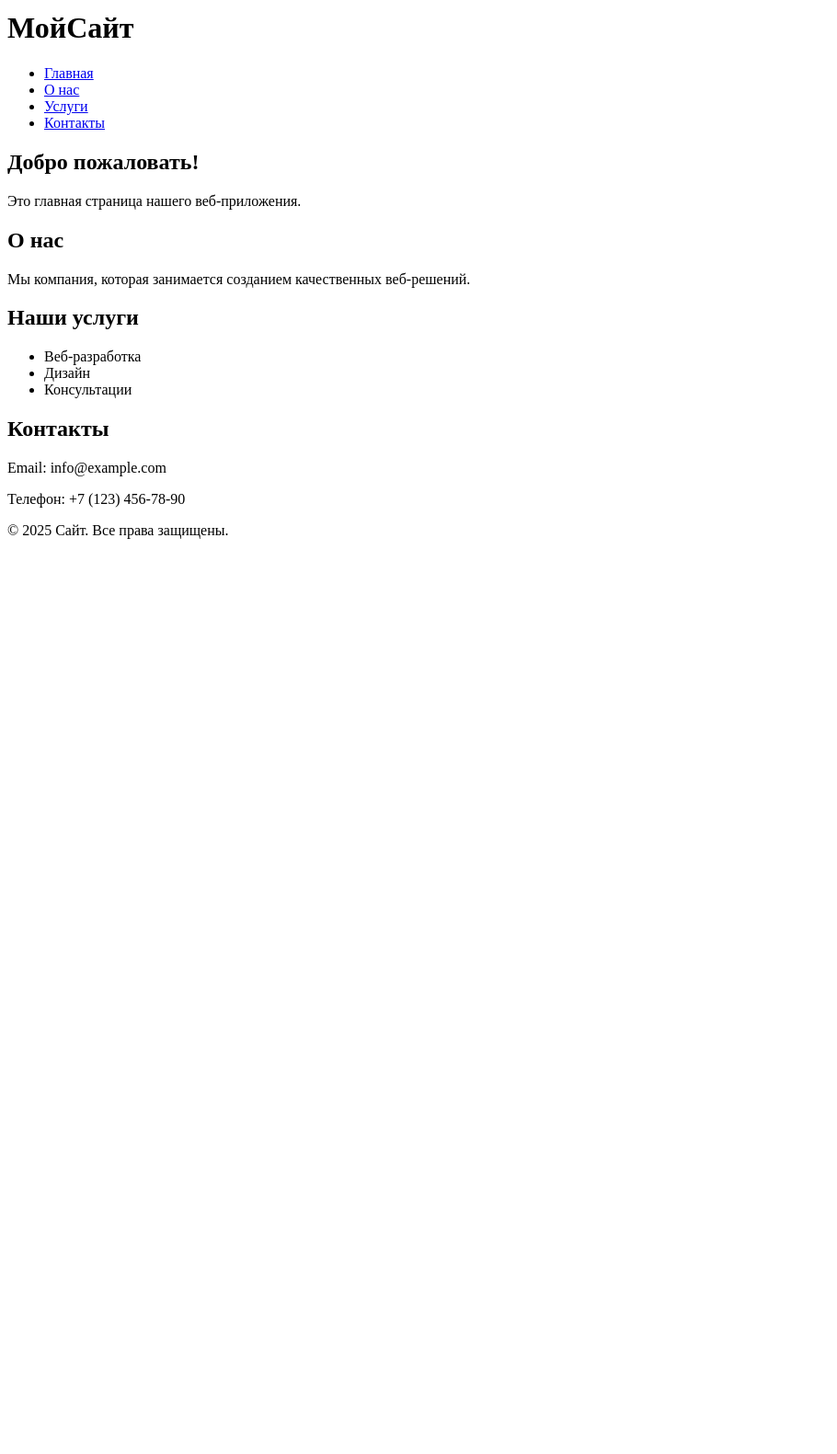
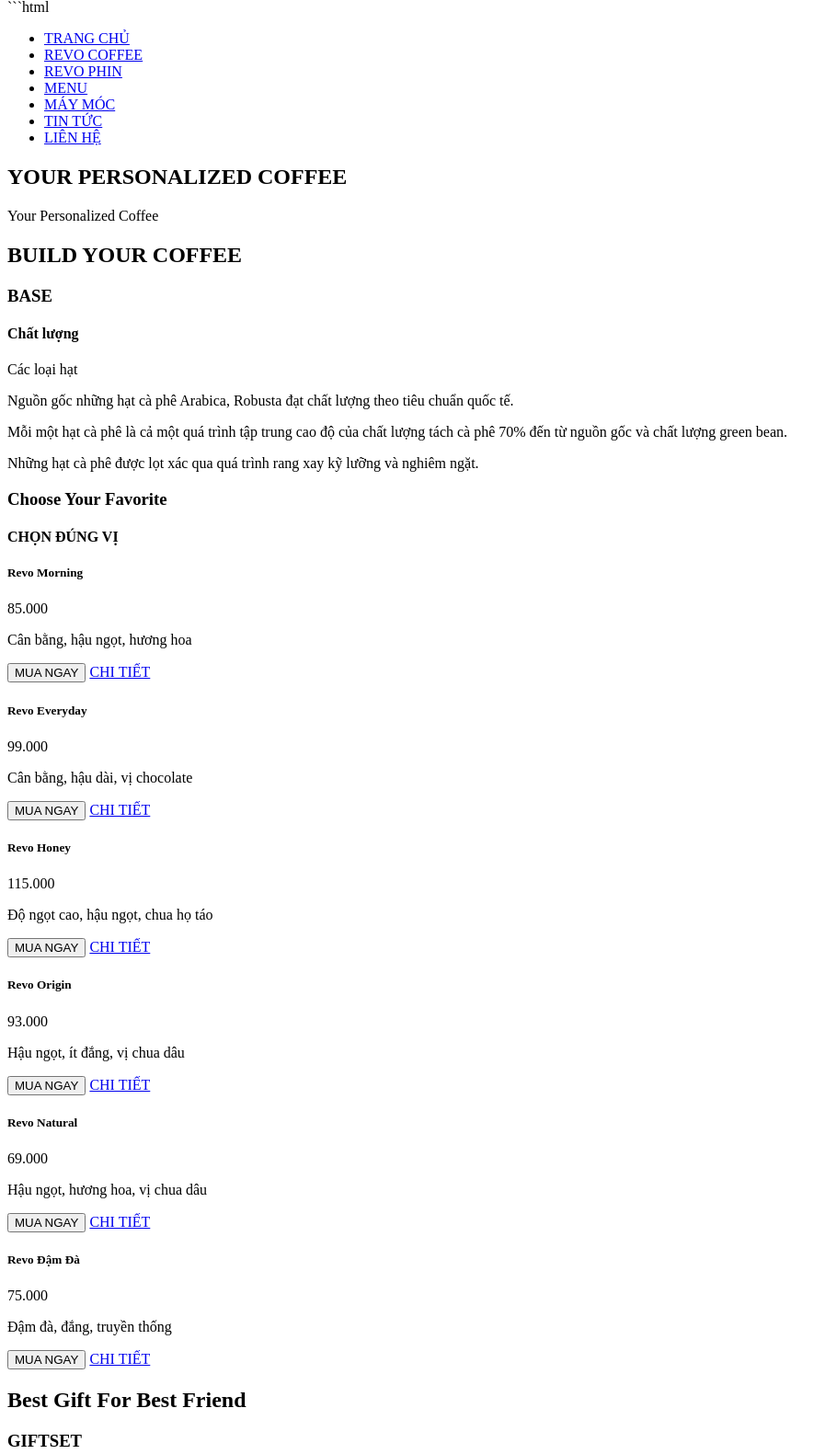
Before and after one commit to qquuasar/my-awesome-project, a plain HTML site: page index.html in a window 1280 px wide. Shown: the part 9-1590 px from the top of the page at 92% size, without its empty margins (0-910 px from the left). Before the commit the page ends 800 px from the top, so only its background shows below. Drawn offline with Linux system fonts and the light colour scheme.

Commit message:
feat: create index.html for coffee setup

````diff
--- a/index.html
+++ b/index.html
@@ -1,52 +1,158 @@
+```html
 <!DOCTYPE html>
-<html lang="ru">
+<html lang="vi">
 <head>
     <meta charset="UTF-8">
     <meta name="viewport" content="width=device-width, initial-scale=1.0">
-    <title>Мой сайт</title>
-    <link rel="icon" href="assets/favicon.ico" type="image/x-icon">
+    <title>Revo Coffee - Your Personalized Coffee</title>
 </head>
 <body>
     <header>
-        <div>
-            <h1>МойСайт</h1>
-        </div>
         <nav>
             <ul>
-                <li><a href="#home">Главная</a></li>
-                <li><a href="#about">О нас</a></li>
-                <li><a href="#services">Услуги</a></li>
-                <li><a href="#contact">Контакты</a></li>
+                <li><a href="#home">TRANG CHỦ</a></li>
+                <li><a href="#coffee">REVO COFFEE</a></li>
+                <li><a href="#phin">REVO PHIN</a></li>
+                <li><a href="#menu">MENU</a></li>
+                <li><a href="#machine">MÁY MÓC</a></li>
+                <li><a href="#news">TIN TỨC</a></li>
+                <li><a href="#contact">LIÊN HỆ</a></li>
             </ul>
         </nav>
     </header>
+
     <main>
-        <section id="home">
-            <h2>Добро пожаловать!</h2>
-            <p>Это главная страница нашего веб-приложения.</p>
+        <section>
+            <h1>YOUR PERSONALIZED COFFEE</h1>
+            <p>Your Personalized Coffee</p>
         </section>
 
-        <section id="about">
-            <h2>О нас</h2>
-            <p>Мы компания, которая занимается созданием качественных веб-решений.</p>
+        <section>
+            <h2>BUILD YOUR COFFEE</h2>
+
+            <article>
+                <h3>BASE</h3>
+                <h4>Chất lượng</h4>
+                <p>Các loại hạt</p>
+                <p>Nguồn gốc những hạt cà phê Arabica, Robusta đạt chất lượng theo tiêu chuẩn quốc tế.</p>
+                <p>Mỗi một hạt cà phê là cả một quá trình tập trung cao độ của chất lượng tách cà phê 70% đến từ nguồn gốc và chất lượng green bean.</p>
+                <p>Những hạt cà phê được lọt xác qua quá trình rang xay kỹ lưỡng và nghiêm ngặt.</p>
+            </article>
+
+            <article>
+                <h3>Choose Your Favorite</h3>
+                <h4>CHỌN ĐÚNG VỊ</h4>
+
+                <div>
+                    <h5>Revo Morning</h5>
+                    <p>85.000</p>
+                    <p>Cân bằng, hậu ngọt, hương hoa</p>
+                    <button>MUA NGAY</button>
+                    <a href="#">CHI TIẾT</a>
+                </div>
+
+                <div>
+                    <h5>Revo Everyday</h5>
+                    <p>99.000</p>
+                    <p>Cân bằng, hậu dài, vị chocolate</p>
+                    <button>MUA NGAY</button>
+                    <a href="#">CHI TIẾT</a>
+                </div>
+
+                <div>
+                    <h5>Revo Honey</h5>
+                    <p>115.000</p>
+                    <p>Độ ngọt cao, hậu ngọt, chua họ táo</p>
+                    <button>MUA NGAY</button>
+                    <a href="#">CHI TIẾT</a>
+                </div>
+
+                <div>
+                    <h5>Revo Origin</h5>
+                    <p>93.000</p>
+                    <p>Hậu ngọt, ít đắng, vị chua dâu</p>
+                    <button>MUA NGAY</button>
+                    <a href="#">CHI TIẾT</a>
+                </div>
+
+                <div>
+                    <h5>Revo Natural</h5>
+                    <p>69.000</p>
+                    <p>Hậu ngọt, hương hoa, vị chua dâu</p>
+                    <button>MUA NGAY</button>
+                    <a href="#">CHI TIẾT</a>
+                </div>
+
+                <div>
+                    <h5>Revo Đậm Đà</h5>
+                    <p>75.000</p>
+                    <p>Đậm đà, đắng, truyền thống</p>
+                    <button>MUA NGAY</button>
+                    <a href="#">CHI TIẾT</a>
+                </div>
+            </article>
         </section>
 
-        <section id="services">
-            <h2>Наши услуги</h2>
-        <ul>
-            <li>Веб-разработка</li>
-            <li>Дизайн</li>
-            <li>Консультации</li>
-        </ul>
+        <section>
+            <h2>Best Gift For Best Friend</h2>
+            <h3>GIFTSET</h3>
+
+            <article>
+                <h4>Giftset "Cà phê phin Việt Nam"</h4>
+                <p>285.000</p>
+                <p>Món quà tuyệt vời dành cho người sành cà phê. Hạt cà phê được Revo cẩn trọng chọn lựa, rang xay theo công nghệ và bí quyết học hỏi từ những nghệ nhân nổi tiếng, cùng với tình yêu, sự đam mê của người làm cà phê… tạo ra những tách cà phê tinh khiết chỉ dành riêng cho bạn.</p>
+                <p>Loại hạt: Fine Robusta Blend</p>
+                <p>Độ cao: 700 - 800m</p>
+                <button>MUA NGAY</button>
+                <a href="#">CHI TIẾT</a>
+            </article>
         </section>
-        <section id="contact">
-            <h2>Контакты</h2>
-            <p>Email: info@example.com</p>
-            <p>Телефон: +7 (123) 456-78-90</p>
+
+        <section>
+            <h2>Your Personalized Coffee</h2>
+            <h3>COMBO PHIN PHÊ</h3>
+
+            <article>
+                <h4>Combo Revo Everyday</h4>
+                <p><del>615.000</del></p>
+                <p>147.000</p>
+                <p>Revo Everyday được pha trộn giữa vị đắng của hạt Robusta và hương thơm...</p>
+                <button>MUA NGAY</button>
+                <a href="#">CHI TIẾT</a>
+            </article>
+
+            <article>
+                <h4>Combo Revo Honey</h4>
+                <p><del>924.000</del></p>
+                <p>275.000</p>
+                <p>Honey trong tên gọi Revo Honey đến từ phương pháp chế biến hạt arabica...</p>
+                <button>MUA NGAY</button>
+                <a href="#">CHI TIẾT</a>
+            </article>
+
+            <article>
+                <h4>Combo Revo Đậm Đà</h4>
+                <p><del>615.000</del></p>
+                <p>155.000</p>
+                <p>Hàm lượng caffein trong Revo Đậm Đà đủ mạnh để làm bạn tỉnh táo làm việc...</p>
+                <button>MUA NGAY</button>
+                <a href="#">CHI TIẾT</a>
+            </article>
+
+            <article>
+                <h4>Combo Revo Natural</h4>
+                <p><del>620.000</del></p>
+                <p>362.000</p>
+                <p>Revo Natural là dòng cà phê đặc biệt của Revo Coffee dành riêng...</p>
+                <button>MUA NGAY</button>
+                <a href="#">CHI TIẾT</a>
+            </article>
         </section>
     </main>
+
     <footer>
-        <p>&copy; 2025 Сайт. Все права защищены.</p>
+        <p>&copy; Revo Coffee Việt Nam - 2018</p>
     </footer>
 </body>
 </html>
+```
````
